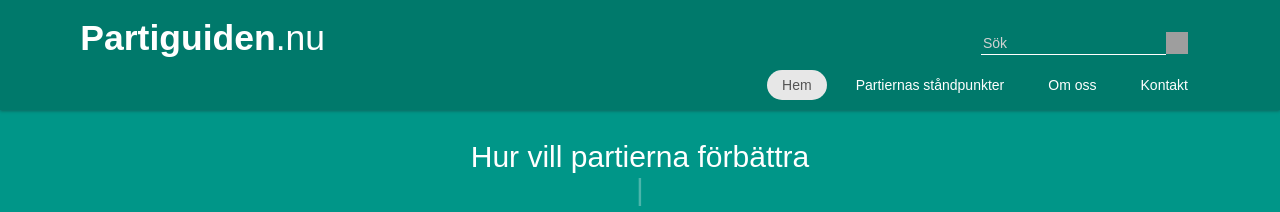
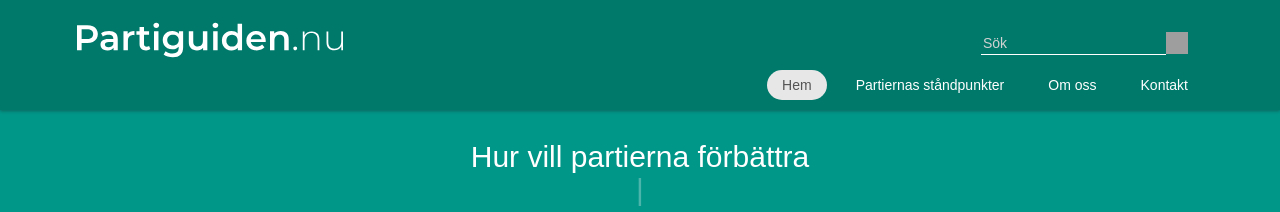
Before and after one commit to Ackuq/partiguiden.nu, a Jekyll site: the page built from index.md, in a window 1280 px wide. Shown: the top 212 px of the page. Built offline with Jekyll 4.4.1, drawn with Linux system fonts in a browser that asks for light colours; some web fonts are replaced; grey boxes are pictures that could not be loaded.

Commit message:
Minimized logo.svg

```diff
--- a/_layouts/default.html
+++ b/_layouts/default.html
@@ -112,7 +112,9 @@
         <nav class="navbar navbar-default navbar-fixed-top navbar-absolute">
             <div class="container">
                 <div class="navbar-header" id="title">
-                    <a href="/" style="height:100%" class="titlelink"><img style="max-height:100%; max-width: 80%" src="/media/partiguiden_logo.svg" alt="Partiguiden logo"></a>
+                    <a href="/" style="height:100%" class="titlelink">
+                        <img style="max-height:100%; max-width: 80%" src="/media/partiguiden_logo_opt.svg" alt="Partiguiden logo">
+                    </a>
                     <button type="button" class="navbar-toggle container" data-toggle="collapse" data-target="#myNavbar"> <span class="icon-bar"></span> <span class="icon-bar"></span> <span class="icon-bar"></span> </button>
                     <div class="search desktop">
                         <form action="/search" method="get" autocomplete="off" class="search-form">
```
Also changed, not shown: _sass/_default.scss (line endings or trailing spaces), media/partiguiden_logo.svg (deleted), media/partiguiden_logo_old.svg (deleted), media/partiguiden_logo_opt.svg (added).
